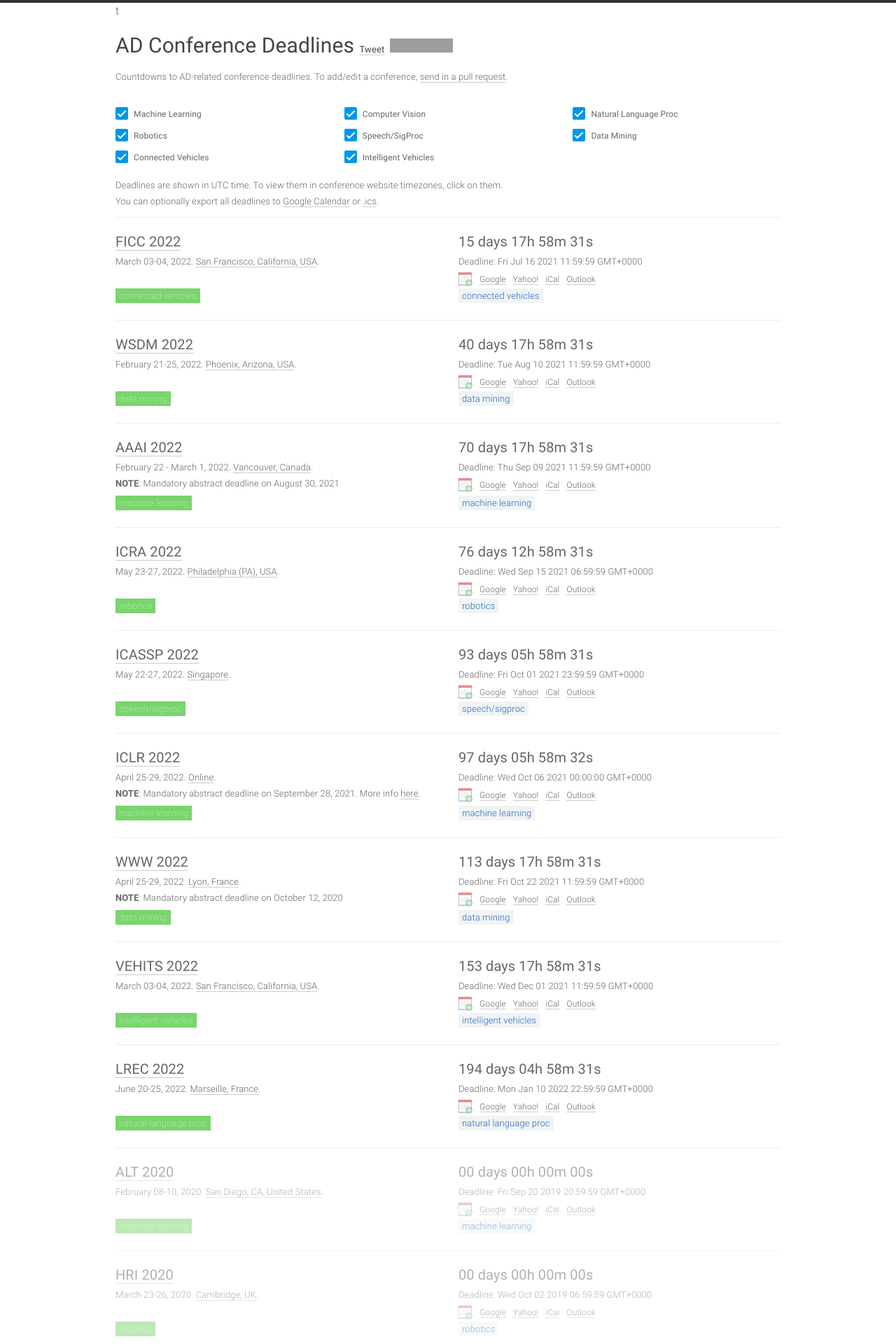
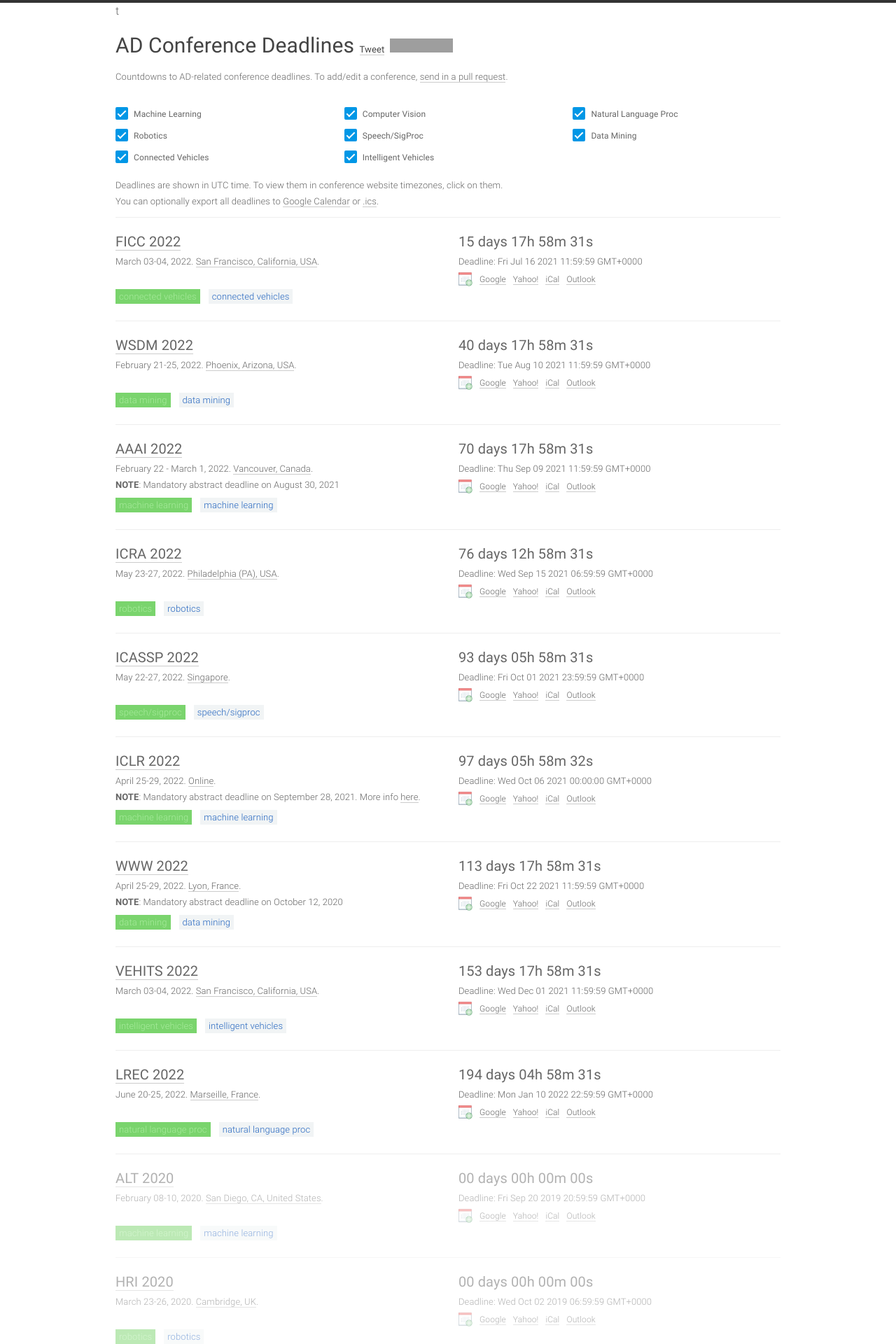
Before and after one commit to paperswithcode/ai-deadlines, a Jekyll site: the page built from index.html, in a window 1280 px wide. Shown: the top 1920 px of the page at 70% size. Built offline with Jekyll 4.4.1, drawn with Linux system fonts in a browser that asks for light colours; comment, search, counter and statistics services are not loaded; grey boxes are pictures that could not be loaded.

Commit message:
Update home.html

```diff
--- a/_layouts/home.html
+++ b/_layouts/home.html
@@ -108,12 +108,10 @@
               </div>
             </div>
             <div class="row">
-              <div class="col-xs-6">
+              <div class="col-xs-12">
                 {% for sub in conf.sub %}
                 <span title="Click to only show {{sub}} conferences" data-sub="{{sub}}" class="host-sub {{sub}}-tag"></span>
                 {% endfor %}
-              </div>
-              <div class="col-xs-6">
                 {% for sub in conf.sub %}
                 <span title="Click to only show {{sub}} conferences" data-sub="{{sub}}" class="conf-sub {{sub}}-tag"></span>
                 {% endfor %}
```
